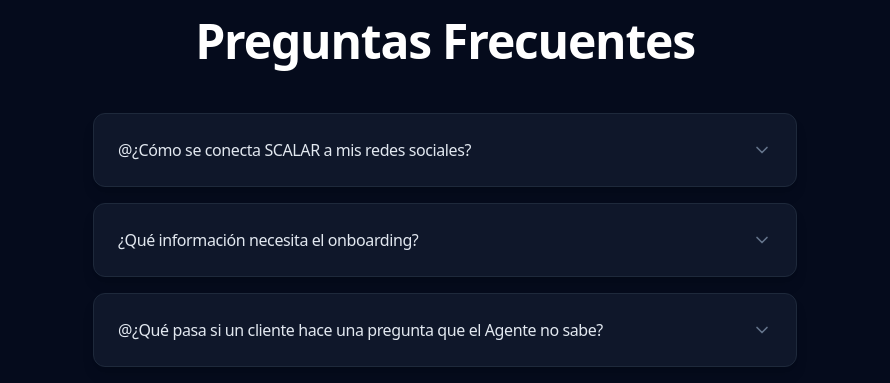
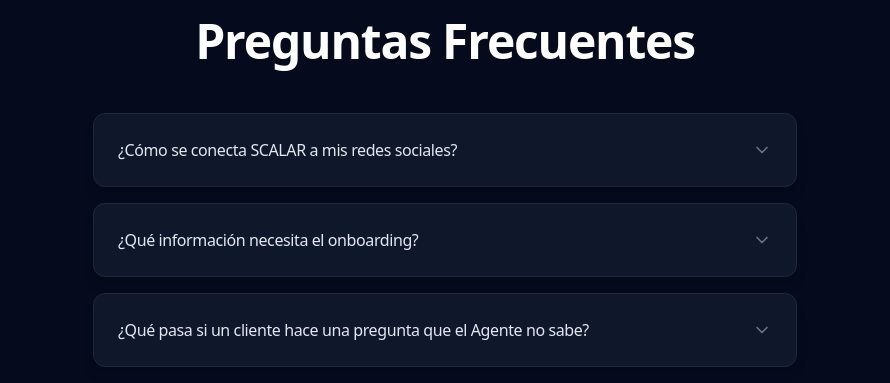
Before and after one commit to contacto93/scalar-web, a React (Vite) app: page / in a window 1280 px wide. Shown: the part 4180-4563 px from the top of the page, without its empty margins (195-1085 px from the left). Built offline with nearby package versions, Linux system fonts and the light colour scheme.

Commit message:
fix: sacar @ de faq

```diff
--- a/src/App.jsx
+++ b/src/App.jsx
@@ -625,9 +625,9 @@
            <h2 className="text-3xl md:text-5xl font-bold mb-12 tracking-tight">Preguntas Frecuentes</h2>
            <div className="space-y-4 text-left">
              {[
-               { q: "@¿Cómo se conecta SCALAR a mis redes sociales?", a: "Es 100% seguro. Durante el ingreso a la plataforma realizas el inicio de sesión oficial con Meta Login para otorgarnos los tokens autorizados. Nosotros nunca vemos ni guardamos tus contraseñas." },
+               { q: "¿Cómo se conecta SCALAR a mis redes sociales?", a: "Es 100% seguro. Durante el ingreso a la plataforma realizas el inicio de sesión oficial con Meta Login para otorgarnos los tokens autorizados. Nosotros nunca vemos ni guardamos tus contraseñas." },
                { q: "¿Qué información necesita el onboarding?", a: "Te guiaremos mediante un formulario inteligente donde nuestro agente asimilará el rubro, nombre, servicios, misión, ventajas comparativas y los casos de éxito de tu empresa para redactar y contestar de manera exacta." },
-               { q: "@¿Qué pasa si un cliente hace una pregunta que el Agente no sabe?", a: "Nuestra IA de conversión y soporte cuenta con un protocolo de escalabilidad humana. Si detecta una consulta sumamente específica o que requiere criterio comercial humano, derivará el caso de inmediato a un representante real." },
+               { q: "¿Qué pasa si un cliente hace una pregunta que el Agente no sabe?", a: "Nuestra IA de conversión y soporte cuenta con un protocolo de escalabilidad humana. Si detecta una consulta sumamente específica o que requiere criterio comercial humano, derivará el caso de inmediato a un representante real." },
                { q: "¿El contenido que publican los agentes requiere mi aprobación?", a: "Nuestros agentes autónomos están estructurados bajo flujos predecibles y de alta autoridad. Sin embargo, en el panel central de Scalar siempre tendrás la visibilidad completa de las pautas programadas de manera semanal." }
              ].map((item, index) => (
                <div key={index} className="border border-slate-800 rounded-xl overflow-hidden bg-slate-900 shadow-lg">
```
